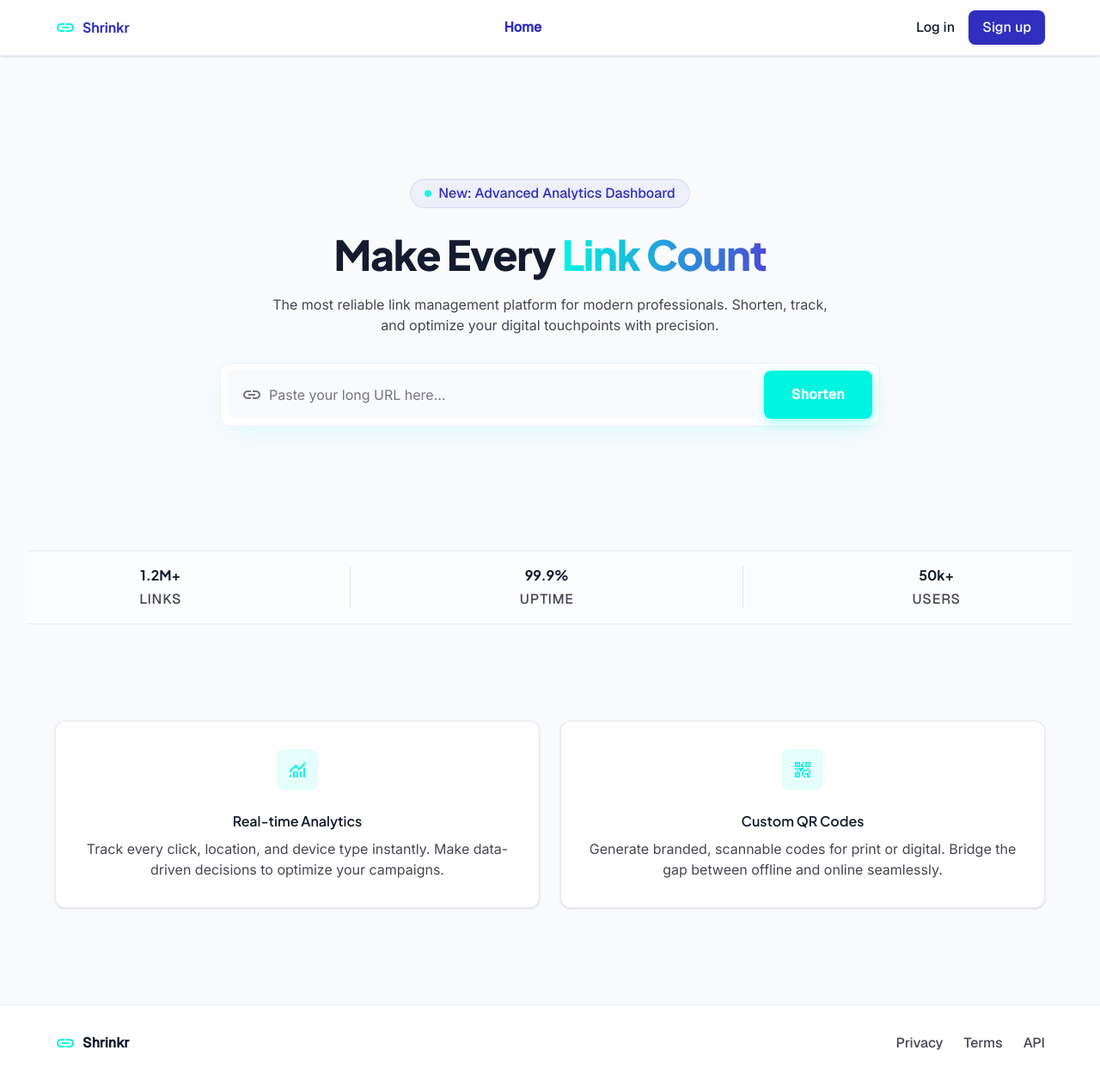
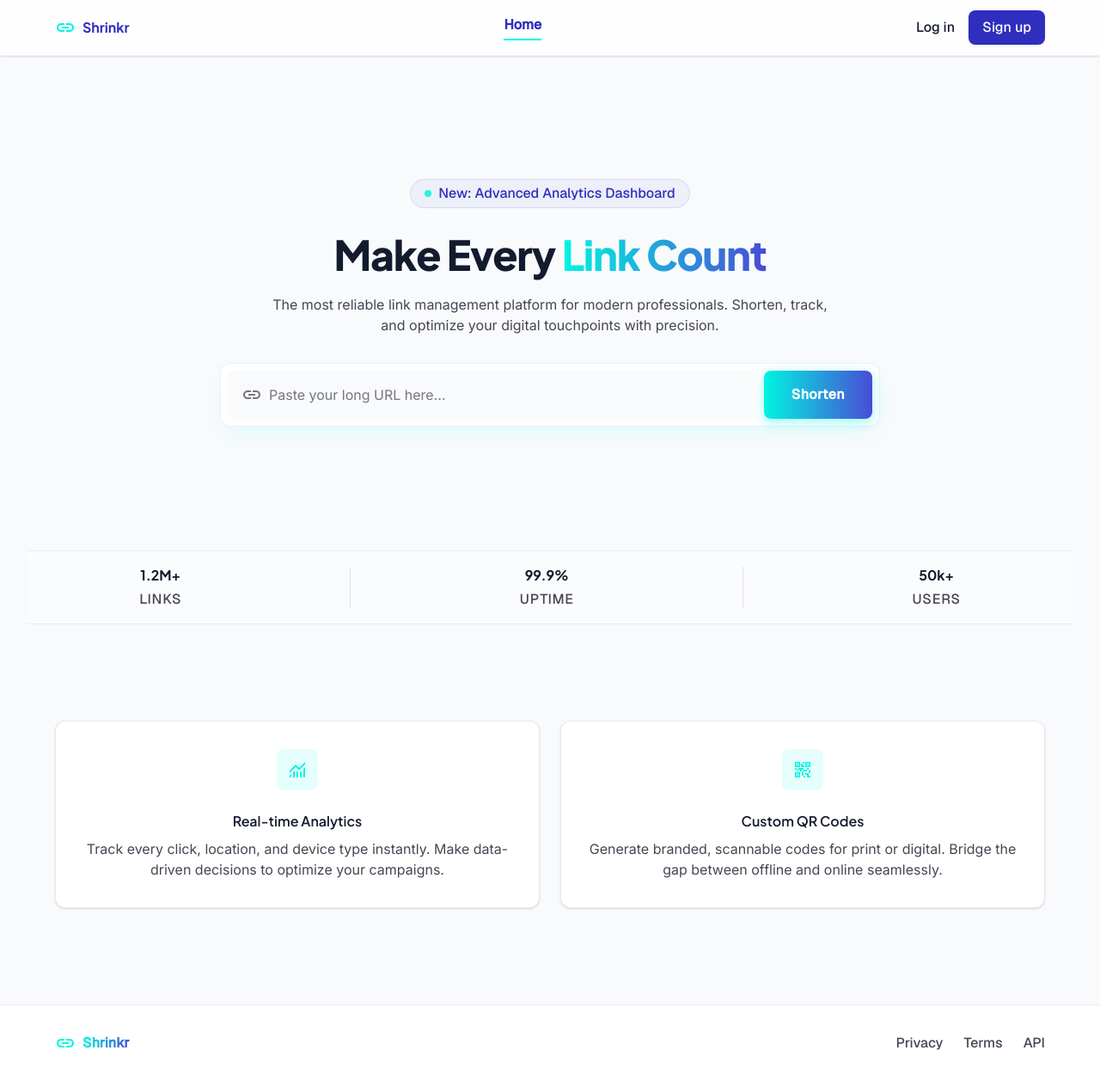
Before and after one commit to YashG1195/shrinkr, a React (Vite) app in the folder client/: page / in a window 1280 px wide. Shown: the whole page at 86% size. Built offline with nearby package versions, Linux system fonts and the light colour scheme.

Commit message:
Apply subtle UI updates: active navbar border, shorten button gradient, footer logo gradient

```diff
--- a/client/src/components/Footer.jsx
+++ b/client/src/components/Footer.jsx
@@ -4,7 +4,7 @@ const Footer = () => {
       <div className="max-w-container-max mx-auto px-margin-mobile md:px-gutter flex flex-col md:flex-row justify-between items-center gap-4">
         <div className="flex items-center gap-2">
           <span className="material-symbols-outlined text-brand-teal" style={{ fontVariationSettings: "'FILL' 1" }}>link</span>
-          <span className="font-label-md text-label-md font-bold text-on-surface">Shrinkr</span>
+          <span className="font-label-md text-label-md font-bold teal-gradient-text">Shrinkr</span>
         </div>
         <div className="flex items-center gap-6">
           <a className="font-label-sm text-label-sm text-on-surface-variant hover:text-primary transition-colors" href="#">Privacy</a>
--- a/client/src/components/Navbar.jsx
+++ b/client/src/components/Navbar.jsx
@@ -16,8 +16,8 @@ const Navbar = ({ user, onLogout }) => {
           </div>
 
           <nav className="hidden md:flex items-center gap-6">
-            <Link to="/" className={`font-label-md text-label-md transition-colors duration-200 ${location.pathname === '/' ? 'text-primary dark:text-primary-fixed font-bold' : 'text-on-surface-variant dark:text-on-surface-variant hover:text-primary'}`}>Home</Link>
-            {user && <Link to="/dashboard" className={`font-label-md text-label-md transition-colors duration-200 ${location.pathname === '/dashboard' ? 'text-primary dark:text-primary-fixed font-bold' : 'text-on-surface-variant dark:text-on-surface-variant hover:text-primary'}`}>Dashboard</Link>}
+            <Link to="/" className={`font-label-md text-label-md transition-colors duration-200 ${location.pathname === '/' ? 'text-primary dark:text-primary-fixed font-bold border-b-2 border-brand-teal pb-1' : 'text-on-surface-variant dark:text-on-surface-variant hover:text-primary'}`}>Home</Link>
+            {user && <Link to="/dashboard" className={`font-label-md text-label-md transition-colors duration-200 ${location.pathname === '/dashboard' ? 'text-primary dark:text-primary-fixed font-bold border-b-2 border-brand-teal pb-1' : 'text-on-surface-variant dark:text-on-surface-variant hover:text-primary'}`}>Dashboard</Link>}
           </nav>
 
           <div className="hidden md:flex items-center gap-4">
--- a/client/src/pages/Home.jsx
+++ b/client/src/pages/Home.jsx
@@ -69,7 +69,8 @@ const Home = () => {
             <button
               type="submit"
               disabled={loading}
-              className="w-full sm:w-auto bg-brand-teal hover:bg-[#00e0cd] text-on-primary font-label-md text-label-md px-8 py-4 rounded-lg shadow-[0_4px_14px_0_rgba(0,245,225,0.39)] hover:shadow-[0_6px_20px_rgba(0,245,225,0.23)] hover:-translate-y-0.5 active:scale-[0.98] transition-all duration-200 whitespace-nowrap font-semibold tracking-wide disabled:opacity-70"
+              className="w-full sm:w-auto hover:bg-[#00e0cd] text-on-primary font-label-md text-label-md px-8 py-4 rounded-lg shadow-[0_4px_14px_0_rgba(0,245,225,0.39)] hover:shadow-[0_6px_20px_rgba(0,245,225,0.23)] hover:-translate-y-0.5 active:scale-[0.98] transition-all duration-200 whitespace-nowrap font-semibold tracking-wide disabled:opacity-70"
+              style={{ background: 'linear-gradient(90deg, #00F5E1 0%, #494bd6 100%)' }}
             >
               {loading ? 'Shortening...' : 'Shorten'}
             </button>
```
